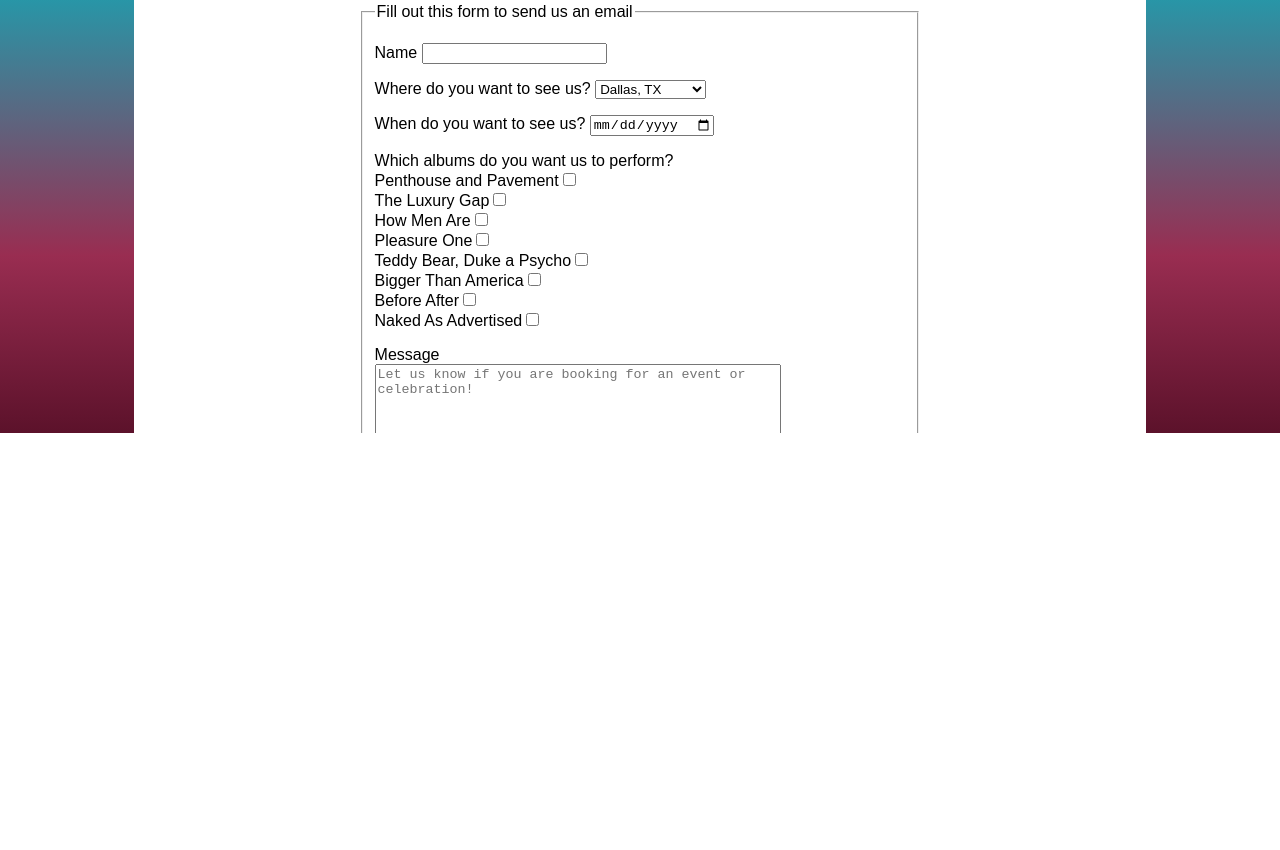
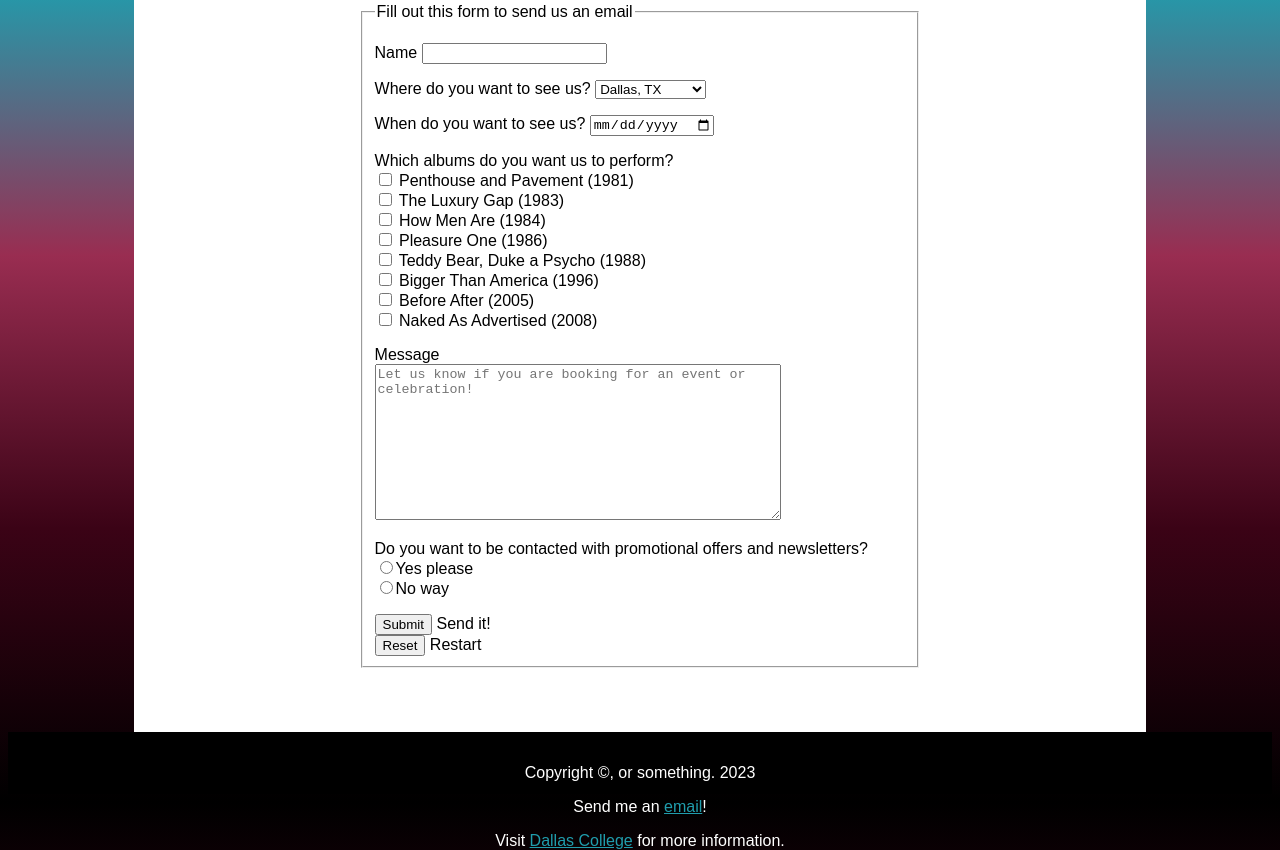
Before and after one commit to reemanzia/webtools, a plain HTML site: page contact-us.html in a window 1280 px wide. Shown: the part 838-1688 px from the top of the page. Drawn offline with Linux system fonts and the light colour scheme.

Commit message:
contact page label edit

```diff
--- a/contact-us.html
+++ b/contact-us.html
@@ -109,23 +109,23 @@
                         <label title="Select albums you want us to perform">Which albums do you want us to
                             perform?
                         <br>
-                        <label title="Penthouse and Pavement">Penthouse and Pavement<input type="checkbox"
-                                name="1"></label>
+                        <label title="Penthouse and Pavement"><input type="checkbox"
+                                name="1"> Penthouse and Pavement (1981)</label>
                         <br>
-                        <label title="The Luxury Gap">The Luxury Gap<input type="checkbox" name="2"></label>
+                        <label title="The Luxury Gap"><input type="checkbox" name="2"> The Luxury Gap (1983)</label>
                         <br>
-                        <label title="How Men Are">How Men Are<input type="checkbox" name="3"></label>
+                        <label title="How Men Are"><input type="checkbox" name="3"> How Men Are (1984)</label>
                         <br>
-                        <label title="Pleasure One">Pleasure One<input type="checkbox" name="4"></label>
+                        <label title="Pleasure One"><input type="checkbox" name="4"> Pleasure One (1986)</label>
                         <br>
-                        <label title="Teddy Bear, Duke a Psycho">Teddy Bear, Duke a Psycho<input type="checkbox"
-                                name="5"></label>
+                        <label title="Teddy Bear, Duke a Psycho"><input type="checkbox"
+                                name="5"> Teddy Bear, Duke a Psycho (1988)</label>
                         <br>
-                        <label title="Bigger Than America">Bigger Than America<input type="checkbox" name="6"></label>
+                        <label title="Bigger Than America"><input type="checkbox" name="6"> Bigger Than America (1996)</label>
                         <br>
-                        <label title="Before After ">Before After<input type="checkbox" name="7"></label>
+                        <label title="Before After "><input type="checkbox" name="7"> Before After (2005)</label>
                         <br>
-                        <label title="Naked As Advertised">Naked As Advertised<input type="checkbox" name="8"></label>
+                        <label title="Naked As Advertised"><input type="checkbox" name="8"> Naked As Advertised (2008)</label>
                         </label>
                     </p>
                     <p>
@@ -138,17 +138,17 @@
                         <label title="Select whether you want to be contacted in the future">Do you want to be contacted
                             with promotional offers and newsletters?
                         <br>
-                        <label title="Select if you would like to receive emails">Yes please<input type="radio"
-                                name="yesno"></label>
+                        <label title="Select if you would like to receive emails"><input type="radio"
+                                name="yesno">Yes please</label>
                         <br>
-                        <label title="Select if you do not like to receive emails">No way<input type="radio"
-                                name="yesno"></label>
+                        <label title="Select if you do not like to receive emails"><input type="radio"
+                                name="yesno">No way</label>
                     </label>
                     </p>
 
-                    <label title="Submit form">Send it! <input type="submit" value="Submit"></label>
+                    <label title="Submit form"><input type="submit" value="Submit"> Send it!</label>
                     <br>
-                    <label title="Reset all fields">Start over <input type="reset" value="Reset"></label>
+                    <label title="Reset all fields"><input type="reset" value="Reset"> Restart</label>
                 </form>
             </fieldset>
         </section>
```
